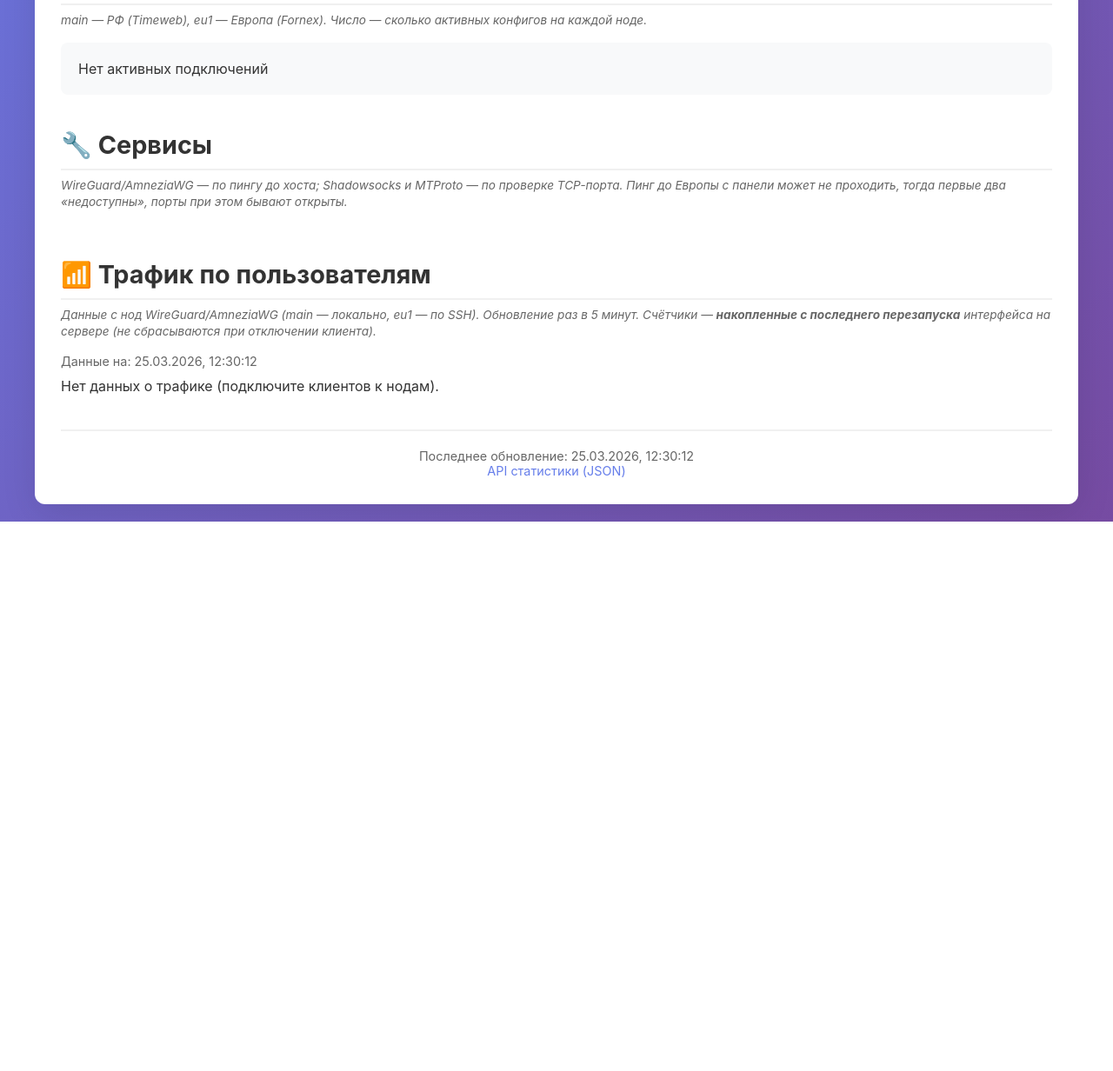
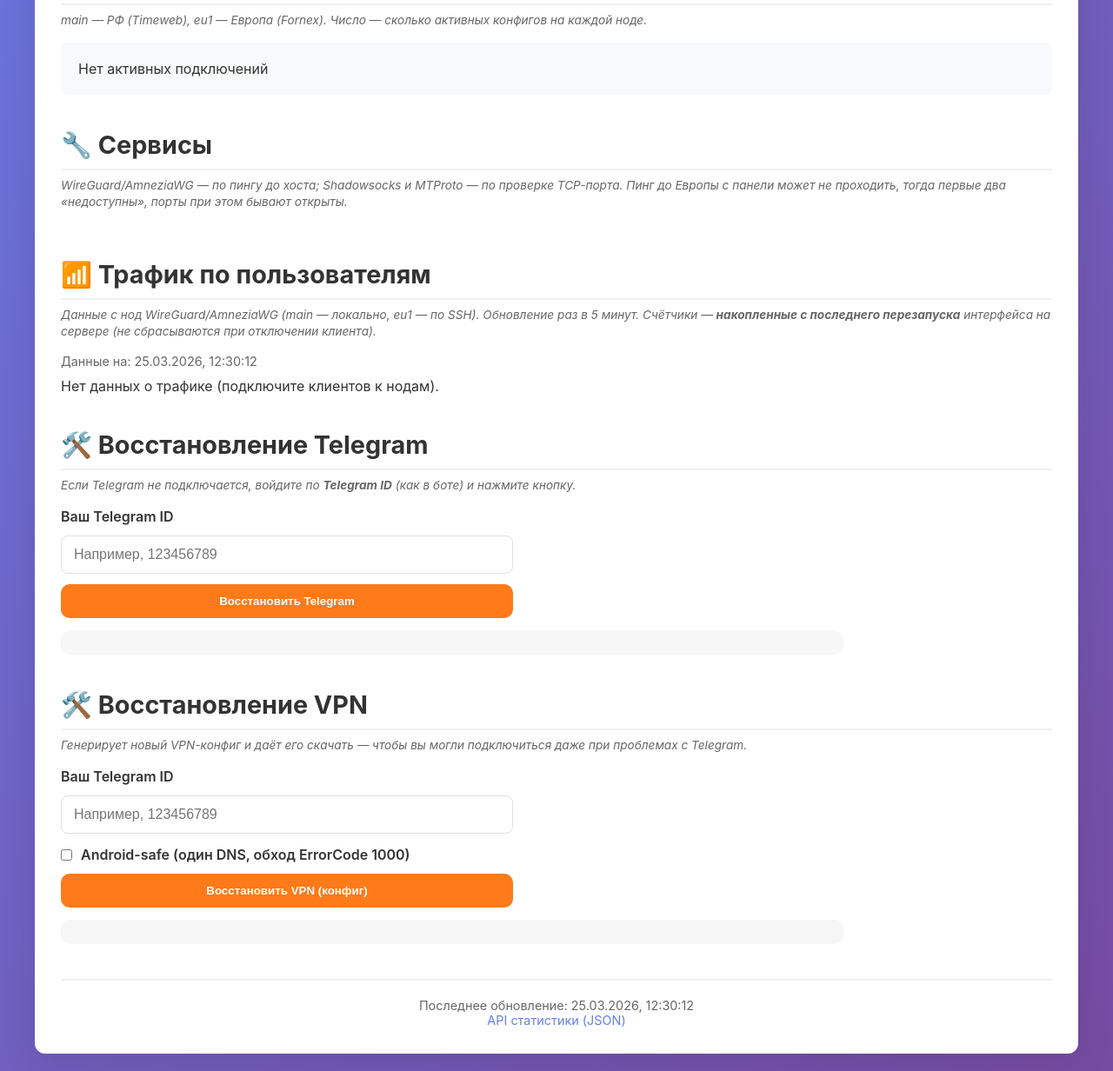
Before and after one commit to nikkronos/vpnservice, a Flask app: page / in a window 1280 px wide. Shown: the part 750-1982 px from the top of the page at 87% size. Before the commit the page ends 1350 px from the top, so only its background shows below. Run offline with Flask 3, Linux system fonts and the light colour scheme; data that the repository does not hold is empty.

Commit message:
feat(web): add Telegram/VPN recovery buttons

```diff
--- a/web/app.py
+++ b/web/app.py
@@ -13,6 +13,8 @@ import logging
 import pathlib
 import socket
 import subprocess
+import threading
+import urllib.parse
 from datetime import datetime
 from typing import Dict, List, Optional
 
@@ -24,6 +26,15 @@ sys.path.insert(0, str(pathlib.Path(__file__).parent.parent))
 
 from bot.config import load_config, _parse_env_file
 from bot.storage import Peer, User, get_all_peers, get_all_users, find_user
+from bot.wireguard_peers import (
+    create_amneziawg_peer_and_config_for_user,
+    create_peer_and_config_for_user,
+    execute_server_command,
+    regenerate_amneziawg_peer_and_config_for_user,
+    regenerate_peer_and_config_for_user,
+    find_peer_by_telegram_id,
+    is_amneziawg_eu1_configured,
+)
 
 logging.basicConfig(level=logging.INFO)
 logger = logging.getLogger(__name__)
@@ -37,6 +48,96 @@ try:
 except Exception as e:
     logger.error(f"Ошибка загрузки конфига: {e}")
     ADMIN_ID = None
+
+_recovery_lock = threading.Lock()
+
+
+def _parse_tg_proxy_link(link: Optional[str]) -> Dict[str, str]:
+    """
+    Parse tg://proxy?server=...&port=...&secret=... into dict.
+    Returns empty dict if link is missing/invalid.
+    """
+    if not link:
+        return {}
+    try:
+        # Example: tg://proxy?server=185.21.8.91&port=443&secret=...
+        parsed = urllib.parse.urlparse(link)
+        if not parsed.query:
+            return {}
+        qs = urllib.parse.parse_qs(parsed.query)
+        out: Dict[str, str] = {}
+        for k, v in qs.items():
+            if v:
+                out[k] = str(v[0])
+        return out
+    except Exception:
+        return {}
+
+
+def _restart_proxy_container_on_server(server_id: str, candidates: List[str]) -> Dict[str, str]:
+    """
+    Restarts first docker container that matches any candidate name substring.
+    Uses SSH via existing VPN utilities.
+    """
+    # List running containers
+    stdout, stderr = execute_server_command(
+        server_id,
+        "docker ps --format '{{.Names}}'",
+        timeout=25,
+    )
+    names = []
+    for line in (stdout or "").splitlines():
+        name = line.strip()
+        if name:
+            names.append(name)
+
+    matched = None
+    for c in candidates:
+        for n in names:
+            if c in n:
+                matched = n
+                break
+        if matched:
+            break
+
+    if not matched:
+        return {
+            "ok": "false",
+            "error": f"No docker container matched candidates on {server_id}. Candidates={candidates}, running={names}",
+        }
+
+    # Restart matched container
+    stdout2, stderr2 = execute_server_command(
+        server_id,
+        f"docker restart {matched}",
+        timeout=25,
+    )
+    _ = stdout2  # restart output not always useful
+    return {
+        "ok": "true",
+        "server_id": server_id,
+        "container": matched,
+        "stderr": (stderr2 or "").strip(),
+    }
+
+
+def _determine_target_server_id_from_env(proxy_server_ip: str) -> Optional[str]:
+    """
+    Map proxy server IP to our internal server_id ("main" or "eu1") using env_vars.txt.
+    """
+    base = pathlib.Path(__file__).parent.parent
+    env = _parse_env_file(base / "env_vars.txt")
+    if not proxy_server_ip:
+        return None
+
+    main_host = env.get("WG_ENDPOINT_HOST") or env.get("VPN_SERVER_HOST")
+    eu1_host = env.get("WG_EU1_ENDPOINT_HOST") or env.get("WG_EU1_SSH_HOST")
+
+    if eu1_host and proxy_server_ip == eu1_host:
+        return "eu1"
+    if main_host and proxy_server_ip == main_host:
+        return "main"
+    return None
 
 
 def check_server_status(server_id: str, endpoint_host: Optional[str] = None) -> Dict[str, any]:
@@ -432,6 +533,140 @@ def api_stats():
         return jsonify({"error": str(e)}), 500
 
 
+@app.route("/api/recovery/telegram-proxy", methods=["POST"])
+def api_recovery_telegram_proxy():
+    """
+    Recovery endpoint:
+    - Auth by telegram_id existence in bot storage (users.json)
+    - Restarts telegram proxy container on the corresponding server (eu1/main)
+    """
+    try:
+        body = request.get_json() or {}
+        telegram_id = body.get("telegram_id")
+        if telegram_id is None:
+            return jsonify({"error": "telegram_id is required"}), 400
+        try:
+            telegram_id = int(telegram_id)
+        except (TypeError, ValueError):
+            return jsonify({"error": "telegram_id must be integer"}), 400
+
+        user = find_user(telegram_id)
+        if not user or not user.active:
+            return jsonify({"error": "Unauthorized: user not found or inactive"}), 403
+
+        # Avoid concurrent restarts
+        if not _recovery_lock.acquire(blocking=False):
+            return jsonify({"error": "Recovery already running"}), 409
+
+        try:
+            proxy_parts = _parse_tg_proxy_link(
+                globals().get("config").mtproto_proxy_link  # type: ignore[union-attr]
+                if globals().get("config") is not None
+                else None
+            )
+            proxy_server_ip = proxy_parts.get("server", "")
+            if not proxy_server_ip:
+                return jsonify({"error": "MTPROTO_PROXY_LINK is not configured (tg://proxy... missing server)"}), 500
+
+            candidates = ["mtproto-proxy", "mtproxy-faketls"]
+
+            preferred = _determine_target_server_id_from_env(proxy_server_ip)
+            servers_to_try: List[str] = []
+            if preferred:
+                servers_to_try.append(preferred)
+            # Always try both, because proxy server IP mapping may be incomplete.
+            for sid in ["main", "eu1"]:
+                if sid not in servers_to_try:
+                    servers_to_try.append(sid)
+
+            last_r: Dict[str, str] = {}
+            for sid in servers_to_try:
+                try:
+                    r = _restart_proxy_container_on_server(sid, candidates)
+                    last_r = r
+                    if r.get("ok") == "true":
+                        return jsonify(r), 200
+                except Exception as e:
+                    last_r = {"ok": "false", "server_id": sid, "error": str(e)}
+                    # Continue fallback to other server.
+
+            # Nothing worked
+            return jsonify(last_r), 502
+        finally:
+            _recovery_lock.release()
+    except Exception as e:
+        logger.exception("Ошибка recovery/telegram-proxy: %s", e)
+        return jsonify({"error": str(e)}), 500
+
+
+@app.route("/api/recovery/vpn", methods=["POST"])
+def api_recovery_vpn():
+    """
+    VPN recovery endpoint:
+    - Auth by telegram_id existence in bot storage (users.json)
+    - Regenerate (or create) VPN config for user's preferred server
+    - Returns config text so user can import in client apps without Telegram
+    """
+    try:
+        body = request.get_json() or {}
+        telegram_id = body.get("telegram_id")
+        android_safe = bool(body.get("android_safe", False))
+
+        if telegram_id is None:
+            return jsonify({"error": "telegram_id is required"}), 400
+        try:
+            telegram_id = int(telegram_id)
+        except (TypeError, ValueError):
+            return jsonify({"error": "telegram_id must be integer"}), 400
+
+        user = find_user(telegram_id)
+        if not user or not user.active:
+            return jsonify({"error": "Unauthorized: user not found or inactive"}), 403
+
+        preferred_server_id = user.preferred_server_id or "main"
+
+        # If AmneziaWG on eu1 isn't configured, don't attempt to generate configs.
+        if preferred_server_id == "eu1" and not is_amneziawg_eu1_configured():
+            return jsonify({"error": "eu1 AmneziaWG is not configured on server. Try later or ask owner."}), 503
+
+        peer = find_peer_by_telegram_id(telegram_id, server_id=preferred_server_id)
+        if preferred_server_id == "eu1":
+            if peer and peer.active:
+                peer, cfg = regenerate_amneziawg_peer_and_config_for_user(
+                    telegram_id, android_safe=android_safe
+                )
+            else:
+                peer, cfg = create_amneziawg_peer_and_config_for_user(
+                    telegram_id, android_safe=android_safe
+                )
+            filename = f"vpn_{peer.telegram_id}_{peer.server_id}_amneziawg.conf"
+            return jsonify({"ok": True, "filename": filename, "config": cfg})
+
+        # main/other WireGuard nodes
+        if peer and peer.active:
+            peer, cfg = regenerate_peer_and_config_for_user(
+                telegram_id, server_id=preferred_server_id, android_safe=android_safe
+            )
+        else:
+            # profile_type is mostly relevant for eu1 in this codebase; for main keep it None.
+            peer, cfg = create_peer_and_config_for_user(
+                telegram_id, server_id=preferred_server_id, profile_type=None, android_safe=android_safe
+            )
+
+        pt = getattr(peer, "profile_type", None)
+        if pt == "vpn_gpt":
+            filename = f"vpn_{peer.telegram_id}_{peer.server_id}_gpt.conf"
+        elif pt == "unified":
+            filename = f"vpn_{peer.telegram_id}_{peer.server_id}_unified.conf"
+        else:
+            filename = f"vpn_{peer.telegram_id}_{peer.server_id}.conf"
+
+        return jsonify({"ok": True, "filename": filename, "config": cfg})
+    except Exception as e:
+        logger.exception("Ошибка recovery/vpn: %s", e)
+        return jsonify({"error": str(e)}), 500
+
+
 if __name__ == "__main__":
     import os
     debug = os.environ.get("FLASK_ENV") == "development"
--- a/web/static/main.js
+++ b/web/static/main.js
@@ -152,4 +152,119 @@ document.addEventListener('DOMContentLoaded', () => {
     updateServicesStatus();
     updateTraffic();
     updateLastUpdate();
+
+    const tgInput = document.getElementById('recoveryTelegramId');
+    const tgResult = document.getElementById('recovery-result');
+    const tgBtn = document.getElementById('btnRecoverTelegram');
+
+    const vpnInput = document.getElementById('vpnRecoveryTelegramId');
+    const vpnResult = document.getElementById('vpn-recovery-result');
+    const vpnBtn = document.getElementById('btnRecoverVpn');
+    const vpnAndroidSafe = document.getElementById('vpnRecoveryAndroidSafe');
+
+    if (!tgInput || !tgResult || !tgBtn) return;
+
+    // Telegram recovery
+    const savedId = localStorage.getItem('vpn_recovery_telegram_id');
+    if (savedId) {
+        tgInput.value = savedId;
+        if (vpnInput) vpnInput.value = savedId;
+    }
+
+    function setResult(text, isError) {
+        tgResult.textContent = text || '';
+        tgResult.style.color = isError ? '#b00020' : '#1b5e20';
+    }
+
+    tgBtn.addEventListener('click', async () => {
+        const telegramId = (tgInput.value || '').trim();
+        if (!telegramId) {
+            setResult('Введите Telegram ID.', true);
+            return;
+        }
+
+        tgBtn.disabled = true;
+        setResult('Восстановление запущено...', false);
+
+        try {
+            localStorage.setItem('vpn_recovery_telegram_id', telegramId);
+            const resp = await fetch('/api/recovery/telegram-proxy', {
+                method: 'POST',
+                headers: { 'Content-Type': 'application/json' },
+                body: JSON.stringify({ telegram_id: telegramId }),
+            });
+
+            const data = await resp.json().catch(() => ({}));
+            if (!resp.ok) {
+                setResult('Ошибка: ' + (data.error || resp.statusText || 'unknown'), true);
+                return;
+            }
+
+            setResult('Готово. ' + JSON.stringify(data), false);
+        } catch (err) {
+            setResult('Ошибка сети: ' + (err && err.message ? err.message : String(err)), true);
+        } finally {
+            tgBtn.disabled = false;
+        }
+    });
+
+    // VPN recovery
+    if (!vpnInput || !vpnResult || !vpnBtn || !vpnAndroidSafe) return;
+
+    function setVpnResult(text, isError) {
+        vpnResult.textContent = text || '';
+        vpnResult.style.color = isError ? '#b00020' : '#1b5e20';
+    }
+
+    vpnBtn.addEventListener('click', async () => {
+        const telegramId = (vpnInput.value || '').trim();
+        const androidSafe = !!vpnAndroidSafe.checked;
+
+        if (!telegramId) {
+            setVpnResult('Введите Telegram ID.', true);
+            return;
+        }
+
+        vpnBtn.disabled = true;
+        setVpnResult('Генерация VPN-конфига...', false);
+
+        try {
+            localStorage.setItem('vpn_recovery_telegram_id', telegramId);
+
+            const resp = await fetch('/api/recovery/vpn', {
+                method: 'POST',
+                headers: { 'Content-Type': 'application/json' },
+                body: JSON.stringify({ telegram_id: telegramId, android_safe: androidSafe }),
+            });
+
+            const data = await resp.json().catch(() => ({}));
+            if (!resp.ok) {
+                setVpnResult('Ошибка: ' + (data.error || resp.statusText || 'unknown'), true);
+                return;
+            }
+
+            const filename = data.filename || 'vpn.conf';
+            const cfg = data.config || '';
+            if (!cfg) {
+                setVpnResult('Сервер не вернул конфиг.', true);
+                return;
+            }
+
+            setVpnResult('Готово. Скачивайте файл: ' + filename, false);
+
+            const blob = new Blob([cfg], { type: 'text/plain;charset=utf-8' });
+            const url = URL.createObjectURL(blob);
+            const a = document.createElement('a');
+            a.href = url;
+            a.download = filename;
+            document.body.appendChild(a);
+            a.click();
+            a.remove();
+            URL.revokeObjectURL(url);
+        } catch (err) {
+            setVpnResult('Ошибка сети: ' + (err && err.message ? err.message : String(err)), true);
+        } finally {
+            vpnBtn.disabled = false;
+        }
+    });
 });
--- a/web/static/style.css
+++ b/web/static/style.css
@@ -292,3 +292,73 @@ footer a {
 footer a:hover {
     text-decoration: underline;
 }
+
+.recovery {
+    margin-bottom: 40px;
+}
+
+.recovery-form {
+    display: grid;
+    grid-template-columns: 1fr;
+    gap: 12px;
+    max-width: 520px;
+}
+
+.recovery-form label {
+    font-weight: 600;
+    color: #333;
+}
+
+.recovery-form input {
+    padding: 12px 14px;
+    border-radius: 8px;
+    border: 1px solid #e0e0e0;
+    font-size: 1em;
+    outline: none;
+}
+
+.recovery-form input:focus {
+    border-color: #667eea;
+    box-shadow: 0 0 0 3px rgba(102, 126, 234, 0.2);
+}
+
+.checkbox-row {
+    display: flex;
+    align-items: center;
+    gap: 10px;
+    font-weight: 600;
+    color: #333;
+    margin-top: 2px;
+}
+
+.btn-recovery {
+    padding: 12px 16px;
+    border-radius: 10px;
+    border: none;
+    background: #ff7a18;
+    color: #fff;
+    font-weight: 700;
+    cursor: pointer;
+    transition: transform 0.02s ease, filter 0.15s ease;
+}
+
+.btn-recovery:disabled {
+    cursor: not-allowed;
+    filter: grayscale(0.2) opacity(0.6);
+}
+
+.btn-recovery:hover:not(:disabled) {
+    filter: brightness(1.03);
+}
+
+.recovery-result {
+    margin-top: 14px;
+    padding: 14px 16px;
+    background: #f7f7f7;
+    border-radius: 10px;
+    color: #333;
+    font-size: 0.95em;
+    white-space: pre-wrap;
+    word-break: break-word;
+    max-width: 900px;
+}
--- a/web/templates/index.html
+++ b/web/templates/index.html
@@ -102,6 +102,58 @@
         </section>
         {% endif %}
 
+        <section class="recovery">
+            <h2>🛠️ Восстановление Telegram</h2>
+            <p class="section-hint">
+                Если Telegram не подключается, войдите по <b>Telegram ID</b> (как в боте) и нажмите кнопку.
+            </p>
+
+            <div class="recovery-form">
+                <label for="recoveryTelegramId">Ваш Telegram ID</label>
+                <input
+                    type="number"
+                    id="recoveryTelegramId"
+                    inputmode="numeric"
+                    placeholder="Например, 123456789"
+                    autocomplete="off"
+                />
+                <button type="button" id="btnRecoverTelegram" class="btn-recovery">
+                    Восстановить Telegram
+                </button>
+            </div>
+
+            <div id="recovery-result" class="recovery-result" aria-live="polite"></div>
+        </section>
+
+        <section class="recovery">
+            <h2>🛠️ Восстановление VPN</h2>
+            <p class="section-hint">
+                Генерирует новый VPN-конфиг и даёт его скачать — чтобы вы могли подключиться даже при проблемах с Telegram.
+            </p>
+
+            <div class="recovery-form">
+                <label for="vpnRecoveryTelegramId">Ваш Telegram ID</label>
+                <input
+                    type="number"
+                    id="vpnRecoveryTelegramId"
+                    inputmode="numeric"
+                    placeholder="Например, 123456789"
+                    autocomplete="off"
+                />
+
+                <label class="checkbox-row">
+                    <input type="checkbox" id="vpnRecoveryAndroidSafe" />
+                    Android-safe (один DNS, обход ErrorCode 1000)
+                </label>
+
+                <button type="button" id="btnRecoverVpn" class="btn-recovery">
+                    Восстановить VPN (конфиг)
+                </button>
+            </div>
+
+            <div id="vpn-recovery-result" class="recovery-result" aria-live="polite"></div>
+        </section>
+
         <footer>
             <p>Последнее обновление: <span id="last-update"></span></p>
             <p><a href="/api/stats" target="_blank">API статистики (JSON)</a></p>
```
